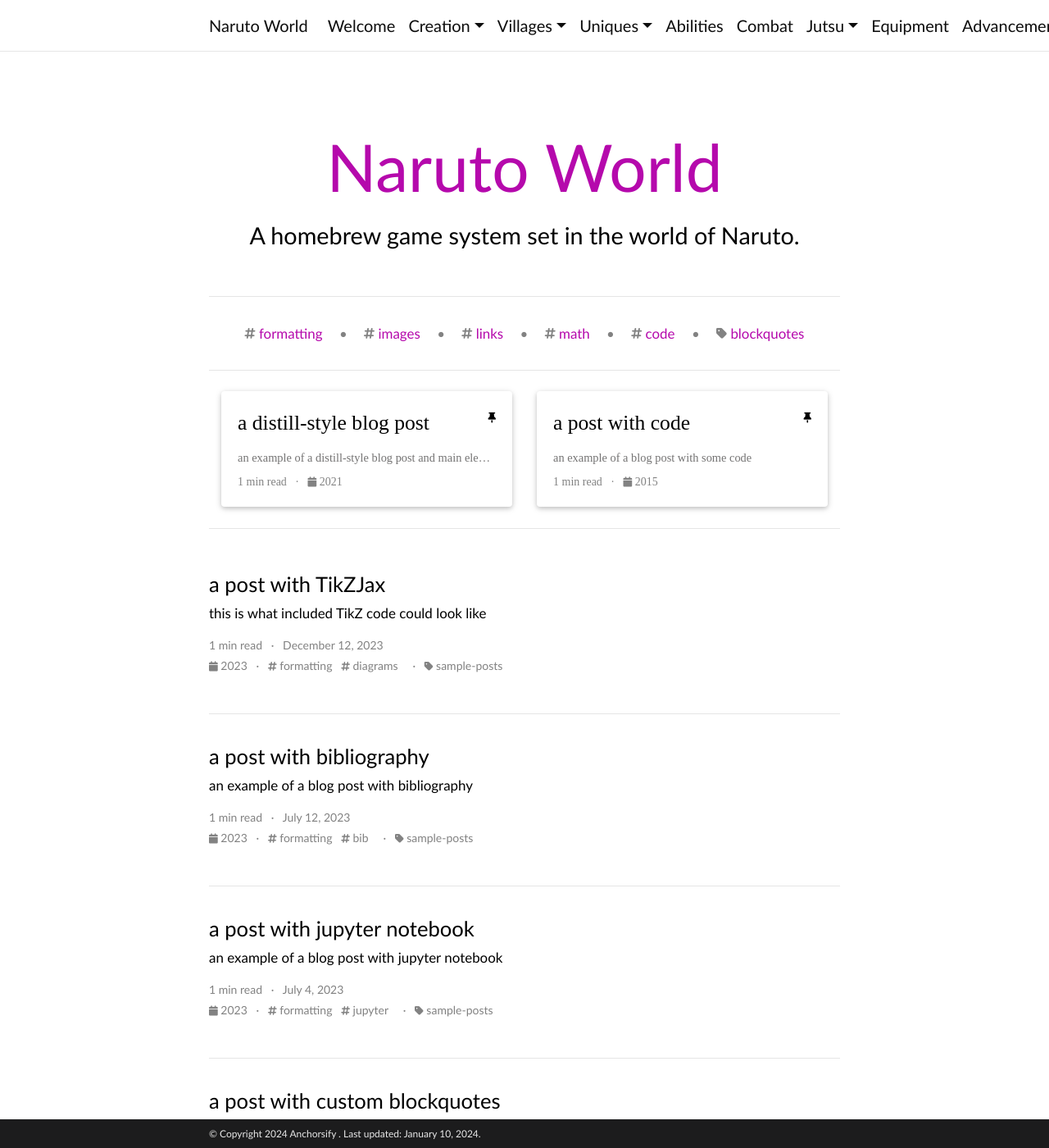
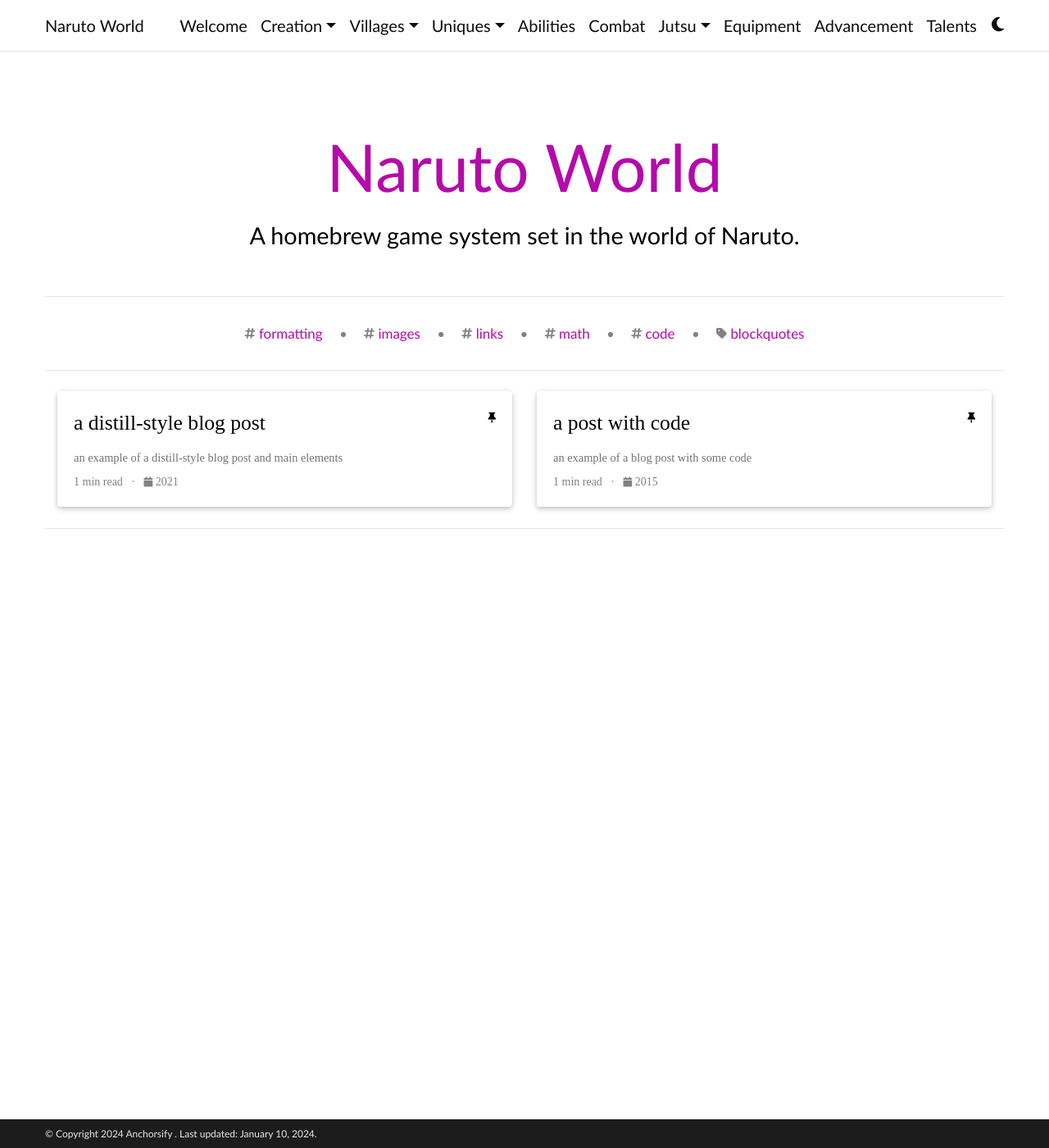
Before and after one commit to Anchorsify/Anchorsify.github.io, a Jekyll site: the page built from _pages/blog.md, in a window 1280 px wide and 1400 px high. Shown: the whole window at 82% size. Built offline with Jekyll 4.4.1, drawn with Linux system fonts in a browser that asks for light colours; some web fonts are replaced; the list of posts is cut into pages by our own code; comment, search, counter and statistics services are not loaded; a style sheet for code colours, icons or effects is not loaded; some of the changed text lies outside the part shown.

Commit message:
Update _config.yml

```diff
--- a/_config.yml
+++ b/_config.yml
@@ -48,7 +48,7 @@
 footer_fixed: true
 
 # Dimensions
-max_width: 800px
+max_width: 1200px
 
 # TODO: add layout settings (single page vs. multi-page)
 
@@ -127,10 +127,10 @@
 
 # Pagination
 pagination:
-  enabled: true
+  enabled: false
 
 related_blog_posts:
-  enabled: true
+  enabled: false
   max_related: 5
 
 # Giscus comments (RECOMMENDED)
@@ -147,17 +147,6 @@
   theme: preferred_color_scheme  # name of the color scheme (preferred works well with al-folio light/dark mode)
   emit_metadata: 0
   lang: en
-
-# Disqus comments (DEPRECATED)
-disqus_shortname: al-folio # put your disqus shortname
-# https://help.disqus.com/en/articles/1717111-what-s-a-shortname
-
-# External sources.
-# If you have blog posts published on medium.com or other external sources,
-# you can display them in your blog by adding a link to the RSS feed.
-external_sources:
-  - name: medium.com
-    rss_url: https://medium.com/@al-folio/feed
 
 # -----------------------------------------------------------------------------
 # Collections -- Use these to create subfolder/pages.
@@ -182,7 +171,7 @@
   limit: 5 # leave blank to include all the news in the `_news` folder
 
 latest_posts:
-  enabled: true
+  enabled: false
   scrollable: true # adds a vertical scroll bar if there are more than 3 new posts items
   limit: 3 # leave blank to include all the blog posts
 
```
